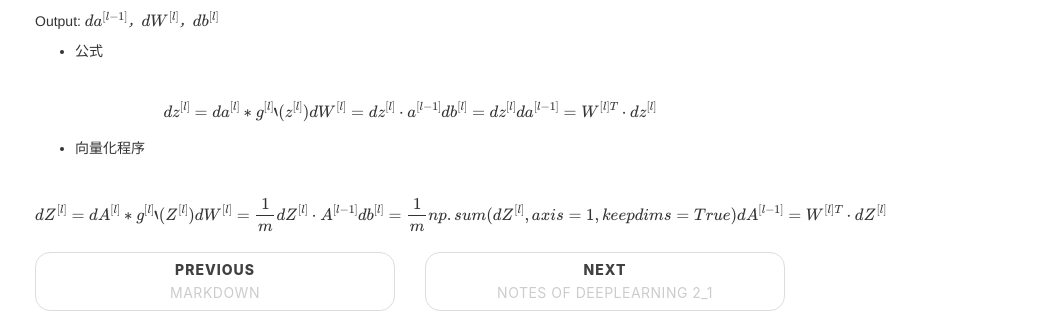
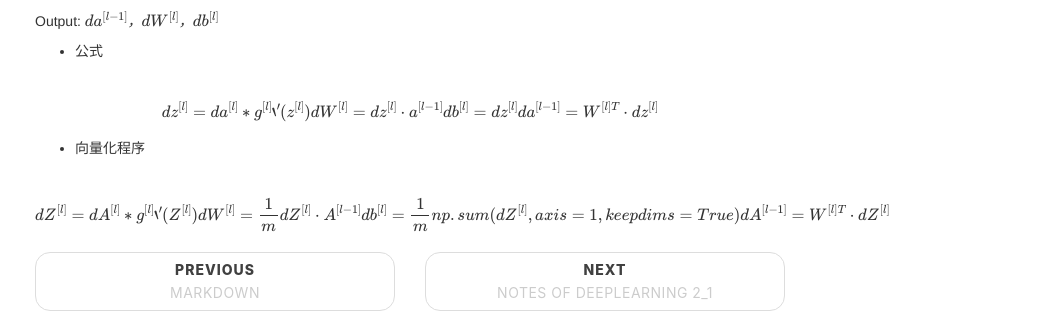
Before and after one commit to shinowe/zzsean.github.io, a Jekyll site: the page built from _posts/2017-11-28-notes-of-deeplearning-1_4.markdown, in a window 1280 px wide and 900 px high, scrolled down 751 px. Shown: the part 253-574 px from the top of the window, without its empty margins (230-1280 px from the left). Built offline with Jekyll 4.4.1, drawn with Linux system fonts in a browser that asks for light colours; nearby versions of some CDN libraries; formulas are drawn with MathJax 3; comment, search, counter and statistics services are not loaded.

Commit message:
20171128

```diff
--- a/_posts/2017-11-28-notes-of-deeplearning-1_4.markdown
+++ b/_posts/2017-11-28-notes-of-deeplearning-1_4.markdown
@@ -34,8 +34,8 @@ Output: \\(da^{[l-1]}，dW^{[l]}，db^{[l]}\\)
 
 * 公式
 
-\\[dz^{[l]}=da^{[l]} * g^{[l]}{'}(z^{[l]})\\\dW^{[l]}=dz^{[l]}\cdot a^{[l-1]}\\\db^{[l]}=dz^{[l]}\\\da^{[l-1]}=W^{[l]}{^T}\cdot dz^{[l]}\\]
+\\[dz^{[l]}=da^{[l]} * g^{[l]}{''}(z^{[l]})\\\dW^{[l]}=dz^{[l]}\cdot a^{[l-1]}\\\db^{[l]}=dz^{[l]}\\\da^{[l-1]}=W^{[l]}{^T}\cdot dz^{[l]}\\]
 
 * 向量化程序
 
-\\[dZ^{[l]}=dA^{[l]} * g^{[l]}{'}(Z^{[l]})\\\dW^{[l]}=\dfrac{1}{m}dZ^{[l]}\cdot A^{[l-1]}\\\db^{[l]}=\dfrac{1}{m}np.sum(dZ^{[l]},axis=1,keepdims = True)\\\dA^{[l-1]}=W^{[l]}{^T}\cdot dZ^{[l]}\\]
+\\[dZ^{[l]}=dA^{[l]} * g^{[l]}{''}(Z^{[l]})\\\dW^{[l]}=\dfrac{1}{m}dZ^{[l]}\cdot A^{[l-1]}\\\db^{[l]}=\dfrac{1}{m}np.sum(dZ^{[l]},axis=1,keepdims = True)\\\dA^{[l-1]}=W^{[l]}{^T}\cdot dZ^{[l]}\\]
```
